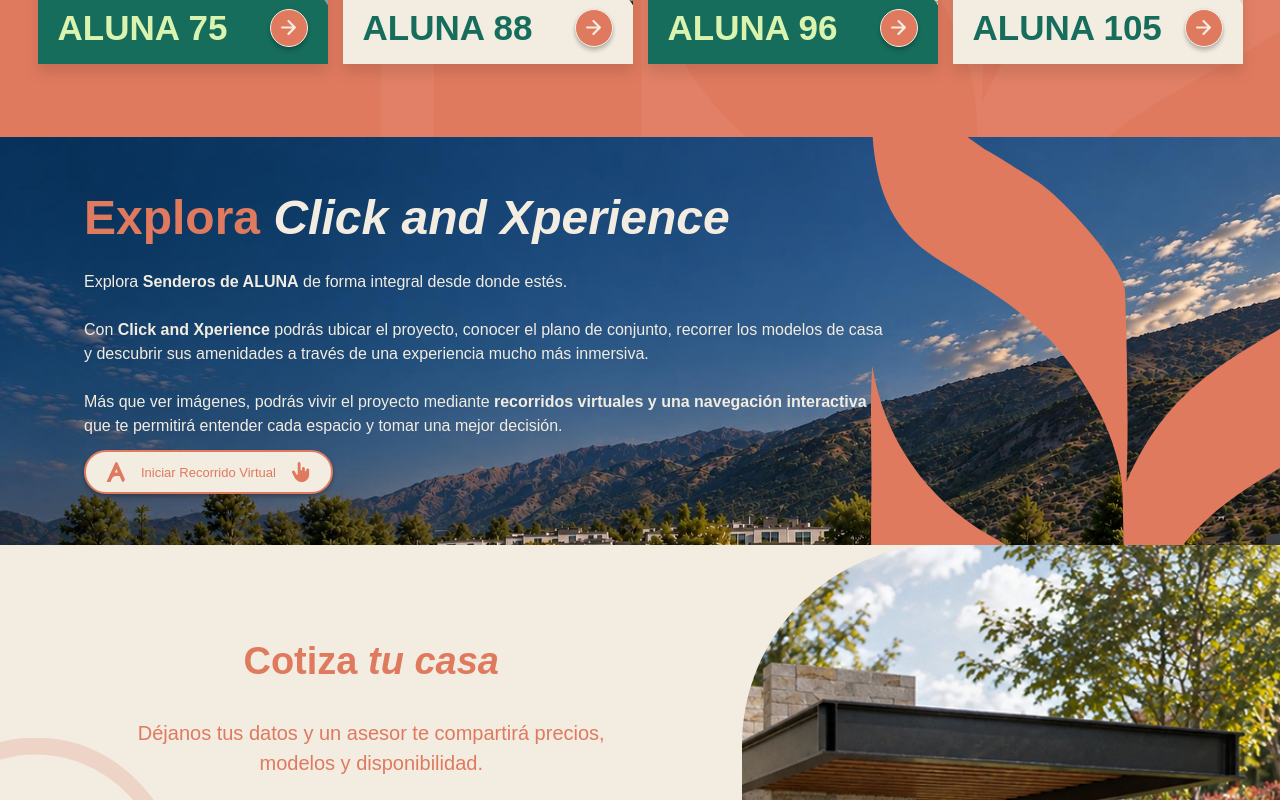
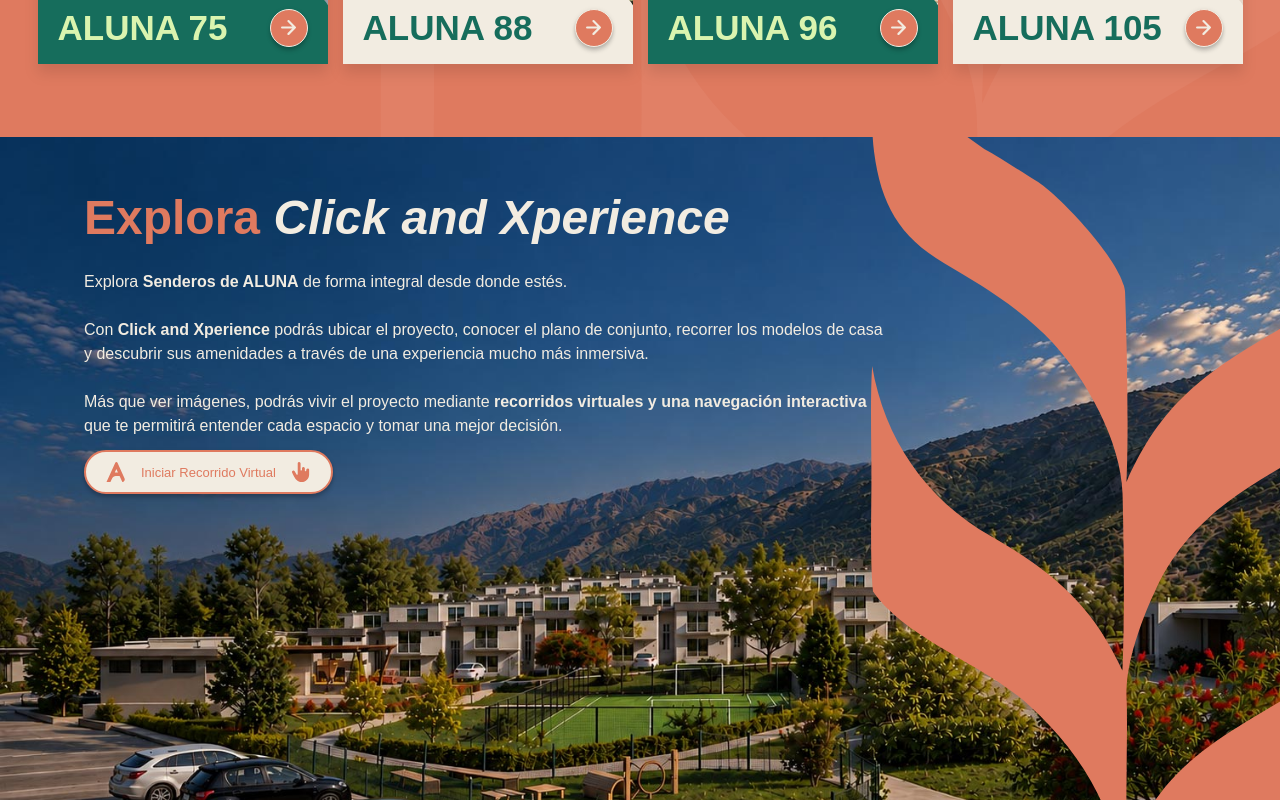
Before and after one commit to xperiencegroup/senderos-de-aluna-one-pager, a React (Vite) app: page / in a window 1280 px wide. Shown: the part 3780-4580 px from the top of the page. Built offline with nearby package versions, Linux system fonts and the light colour scheme.

Commit message:
fix alto de pantalla

```diff
--- a/src/pages/home/components/explora-cx.tsx
+++ b/src/pages/home/components/explora-cx.tsx
@@ -15,7 +15,7 @@ export default function ExploraCX() {
   return (
     <div
       id="xperiencia"
-      className="relative w-full portrait:min-h-[max(100svh,800px)] overflow-hidden"
+      className="relative w-full portrait:min-h-[max(100svh,800px)] min-h-svh overflow-hidden"
     >
       {/* bg image */}
       <img
```
